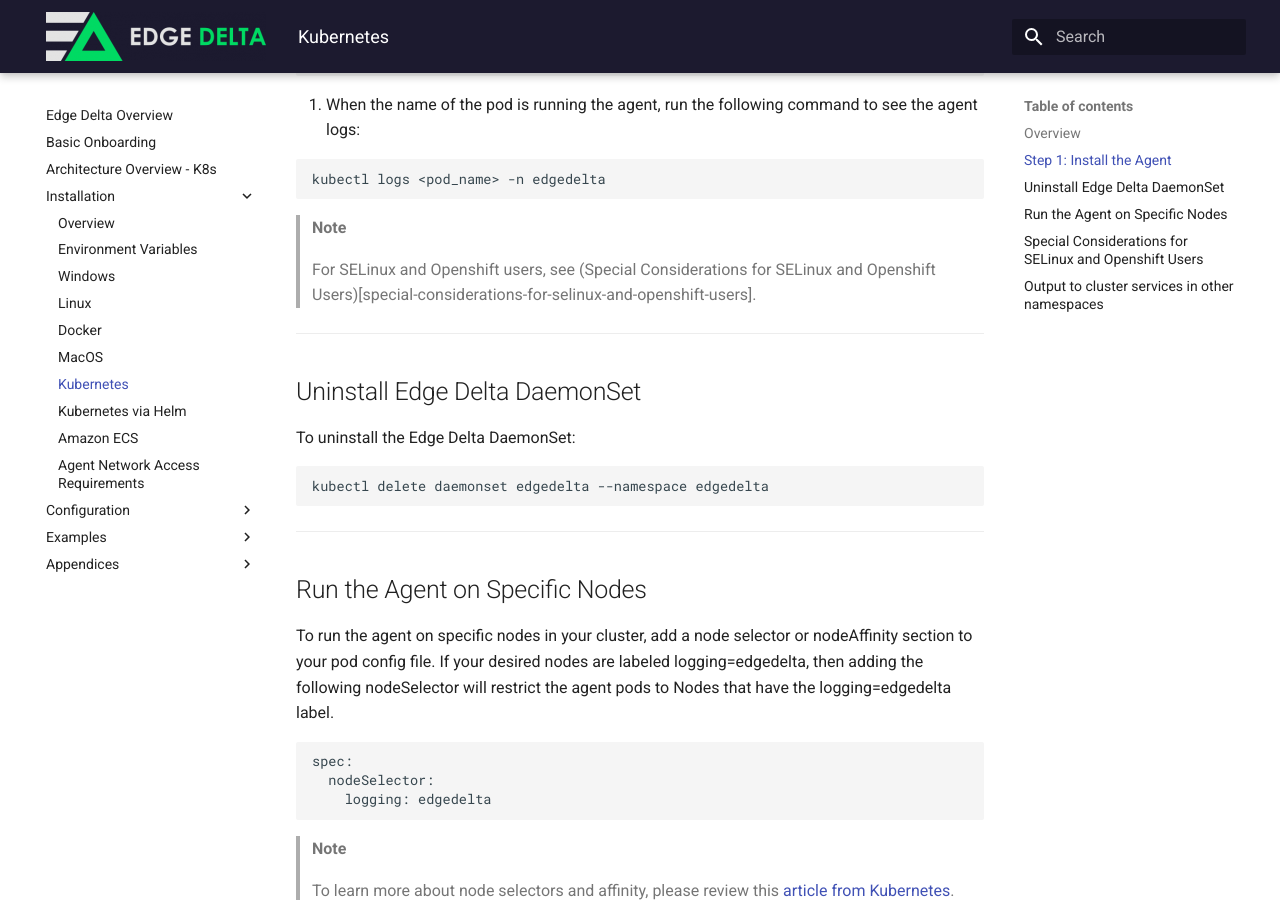
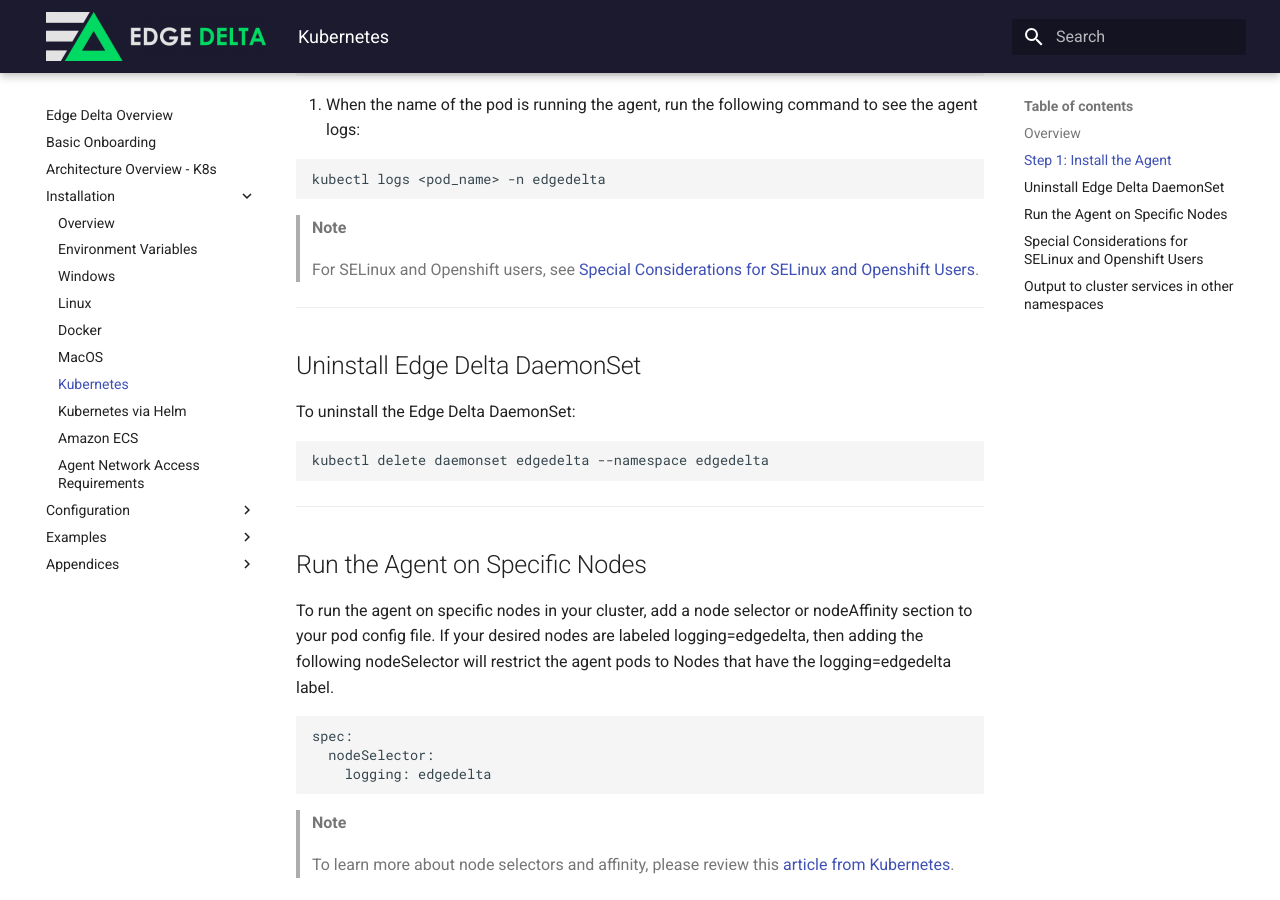
Before and after one commit to edgedelta/docs, an MkDocs documentation site: the page built from docs/installation/kubernetes.md, in a window 1280 px wide and 900 px high, scrolled down 1588 px. Built offline with MkDocs 1.6.1 and Material for MkDocs 9.7.7, drawn with Linux system fonts in a browser that asks for light colours.

Commit message:
Update kubernetes.md

```diff
--- a/docs/installation/kubernetes.md
+++ b/docs/installation/kubernetes.md
@@ -74,7 +74,7 @@ kubectl logs <pod_name> -n edgedelta
 
 > **Note**
 >
-> For SELinux and Openshift users, see (Special Considerations for SELinux and Openshift Users)[special-considerations-for-selinux-and-openshift-users].
+> For SELinux and Openshift users, see [Special Considerations for SELinux and Openshift Users](special-considerations-for-selinux-and-openshift-users).
 
 ***
 
```
